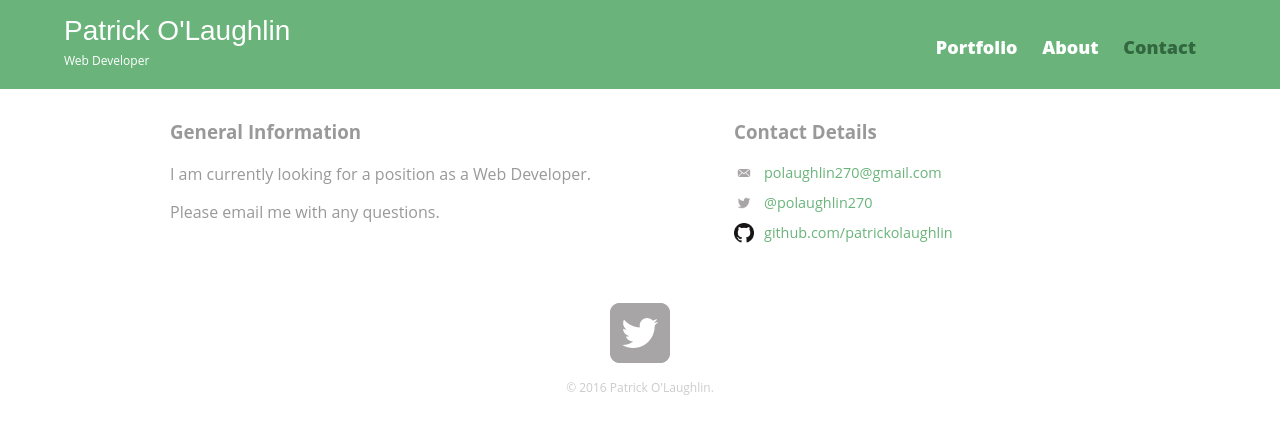
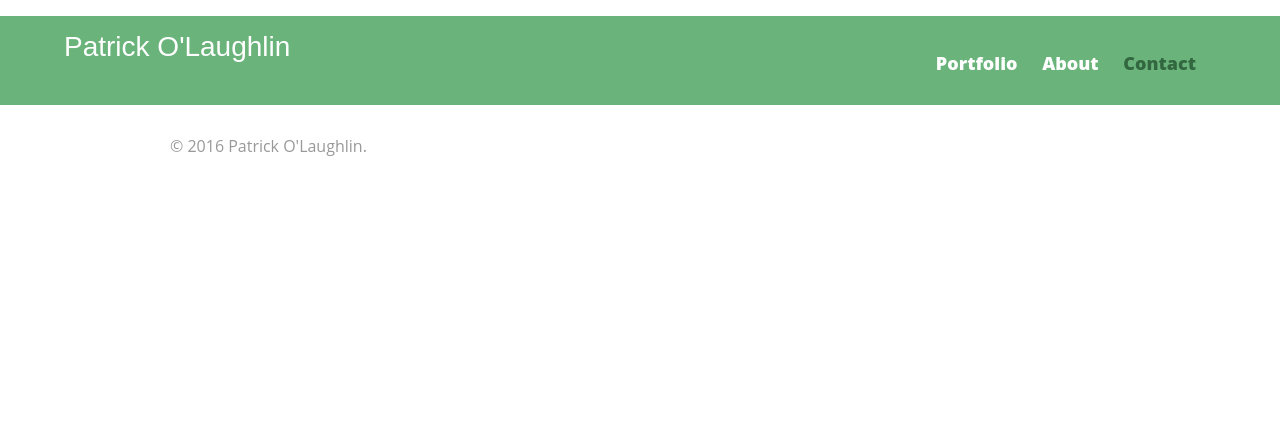
Before and after one commit to patrickolaughlin/patrickolaughlin.github.io, a plain HTML site: page contact.html in a window 1280 px wide. Drawn offline with Linux system fonts and the light colour scheme.

Commit message:
remove some data

```diff
--- a/contact.html
+++ b/contact.html
@@ -2,7 +2,7 @@
 <html>
 	<head>
 		<meta charset="utf-8">
-		<title> Patrick O'Laughlin | Web Developer</title>
+		<title> Patrick O'Laughlin</title>
 		<link rel="stylesheet" href="css/normalize.css">
 		<link href='https://fonts.googleapis.com/css?family=Varela+Round' rel='stylesheet' type='text/css'>
 
@@ -14,7 +14,6 @@
 		<header>
 			<a href="index.html" id="logo">
 				<h1>Patrick O'Laughlin</h1>
-				<h2>Web Developer</h2>
 			</a>
 			<nav>
 				<ul>
@@ -25,25 +24,7 @@
 			</nav>
 		</header>
 		<div id="wrapper">
-			<section id="primary">
-				<h3>General Information</h3>
-				<p>I am currently looking for a position as a Web Developer.</p>
-				<p>Please email me with any questions.</p>
-			</section>
-			<section id="secondary">
-			<h3>Contact Details</h3>
-			<ul class="contact-info">
-				<li class="mail"><a href="mailto:polaughlin270@gmail.com">polaughlin270@gmail.com</a></li>
-				<li class="twitter"><a href="http://twitter.com/intent/tweet?
-				screen_name=@polaughlin270">@polaughlin270</a></li>
-				<li class="github"><a href="https://github.com/patrickolaughlin">github.com/patrickolaughlin</a></li>
-			</ul>
-			</section>
-			<footer>
-				<a href="http://twitter.com/@polaughlin270"><img src="img/twitter-wrap.png" alt="Twitter logo" class="social-icon"></a>
-<!--			I might add this later and also maybe link to LinkedIn
-				<a href="http://facebook.com/me"><img src="img/facebook-wrap.png" alt="Facebook logo" class="social-icon"></a>
--->
+
 				<p>&copy; 2016 Patrick O'Laughlin.</p>
 			</footer>
 		</div>
```
